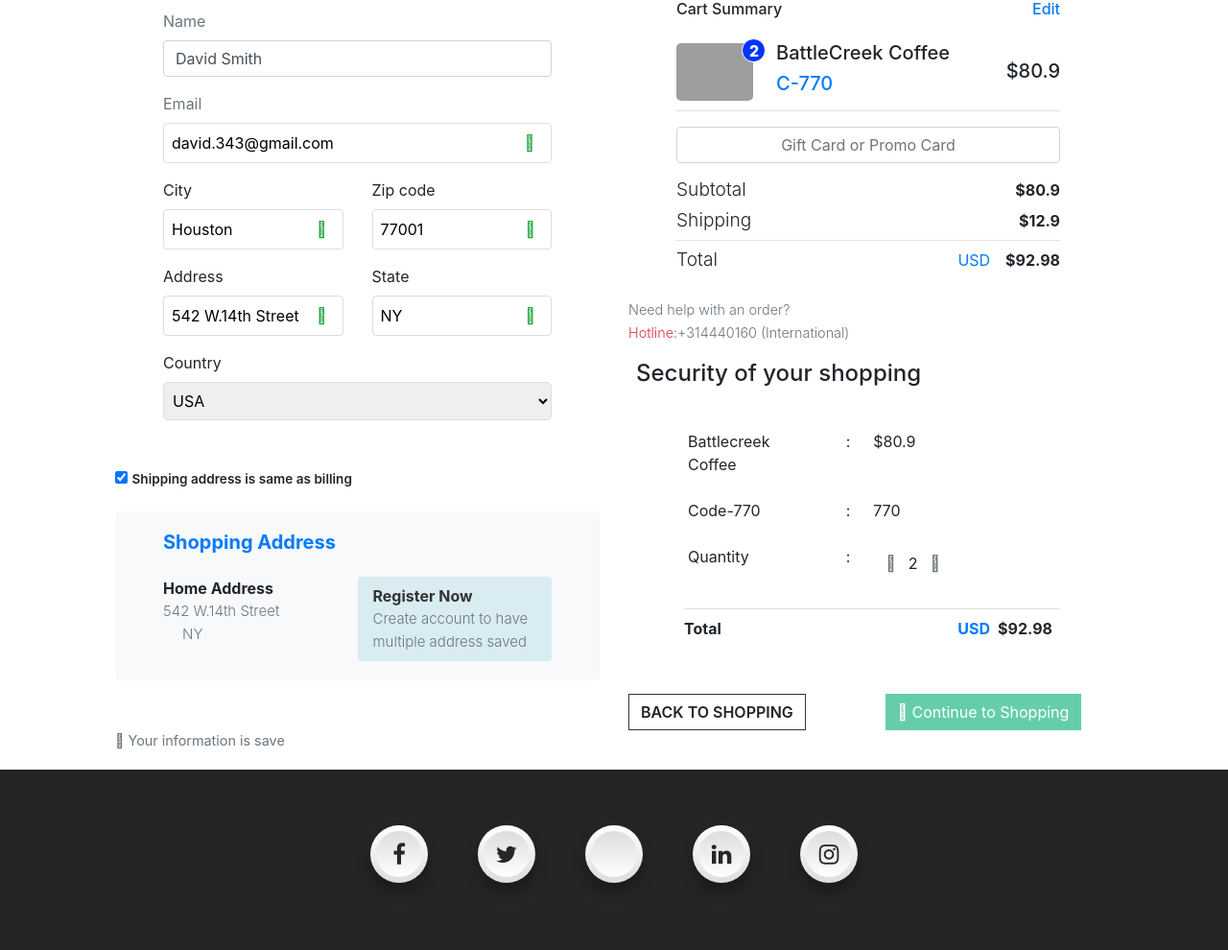
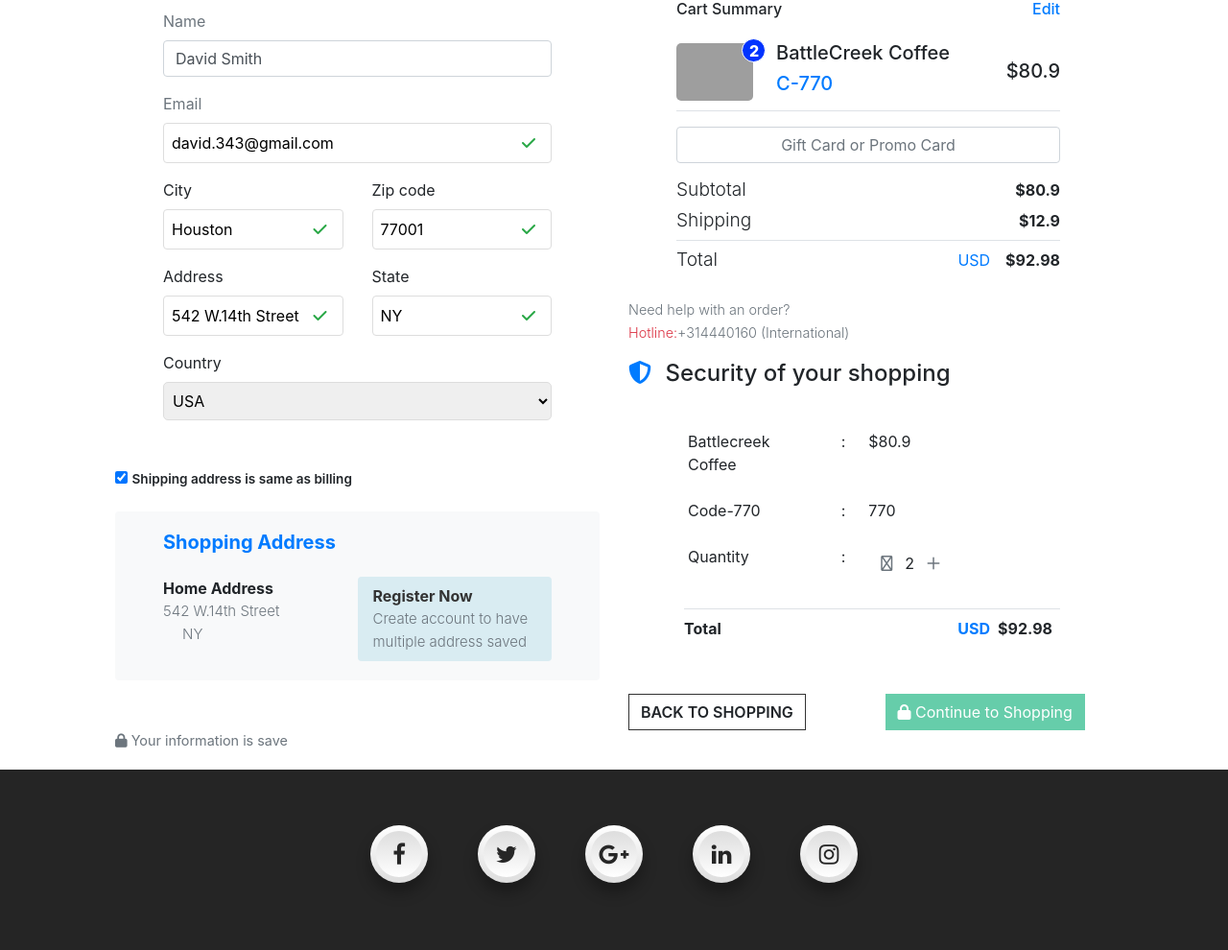
Before and after one commit to antenen21/Django_web_shop, a Django app: page /cart in a window 1280 px wide. Shown: the part 799-1789 px from the top of the page at 96% size. Run offline with Django 4.2, Linux system fonts and the light colour scheme; the visitor is signed in with stand-in values (Sample User, id 1); some libraries are stand-ins or nearby versions; grey boxes are pictures that could not be loaded.

Commit message:
added bootstrap.min.css + all.min.css in base.html head

```diff
--- a/templates/base.html
+++ b/templates/base.html
@@ -20,8 +20,10 @@
 <link rel="stylesheet" type="text/css" href="{% static 'css/base.css' %}">
 
 
-<!-- bootstrap cdn min.css -->
-<link href="https://cdn.jsdelivr.net/npm/bootstrap@5.3.0/dist/css/bootstrap.min.css" rel="stylesheet" integrity="sha384-9ndCyUaIbzAi2FUVXJi0CjmCapSmO7SnpJef0486qhLnuZ2cdeRhO02iuK6FUUVM" crossorigin="anonymous">
+    <!-- Bootstrap 5 CSS -->
+    <link rel="stylesheet" href="https://cdn.jsdelivr.net/npm/bootstrap@5.3.0/dist/css/bootstrap.min.css"/>
+    <!-- FontAwesome -->
+    <link rel="stylesheet" href="https://cdnjs.cloudflare.com/ajax/libs/font-awesome/6.4.0/css/all.min.css" integrity="sha512-iecdLmaskl7CVkqkXNQ/ZH/XLlvWZOJyj7Yy7tcenmpD1ypASozpmT/E0iPtmFIB46ZmdtAc9eNBvH0H/ZpiBw==" crossorigin="anonymous" referrerpolicy="no-referrer"/>
 
 <!-- Tweaks for older IEs-->
 <link rel="stylesheet" href="https://netdna.bootstrapcdn.com/font-awesome/4.0.3/css/font-awesome.css">
```
